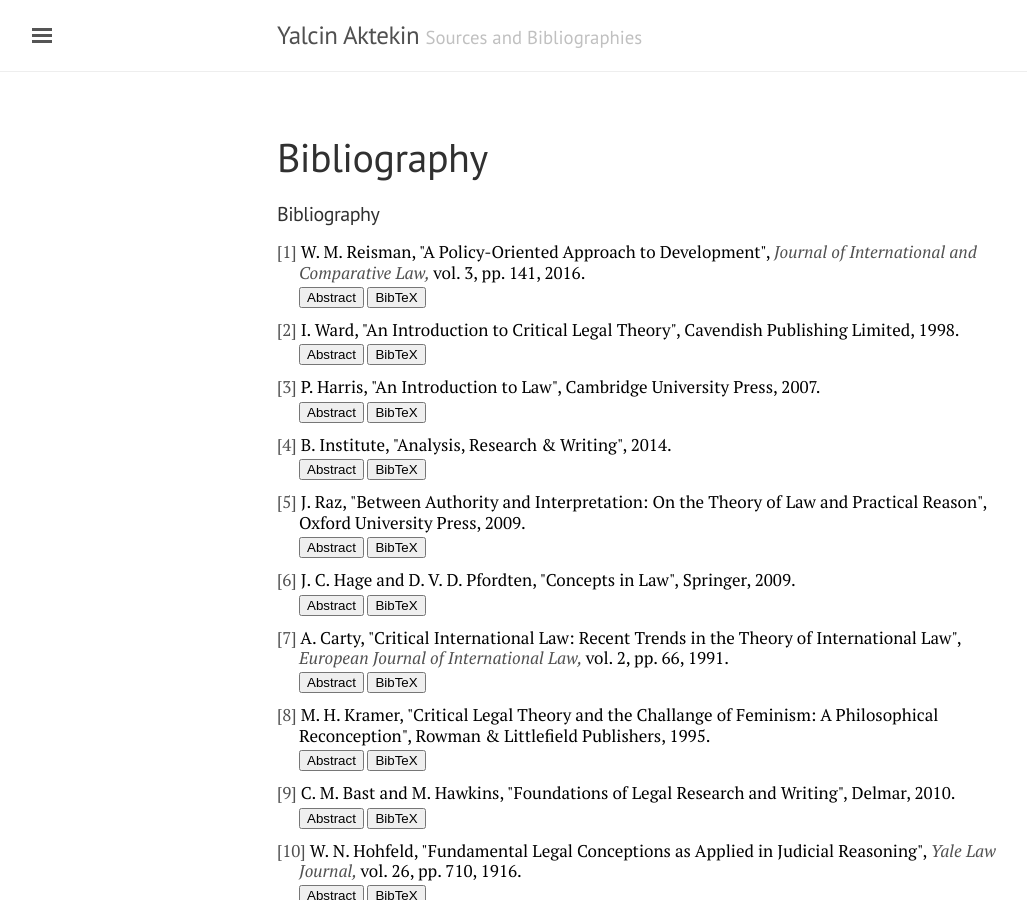
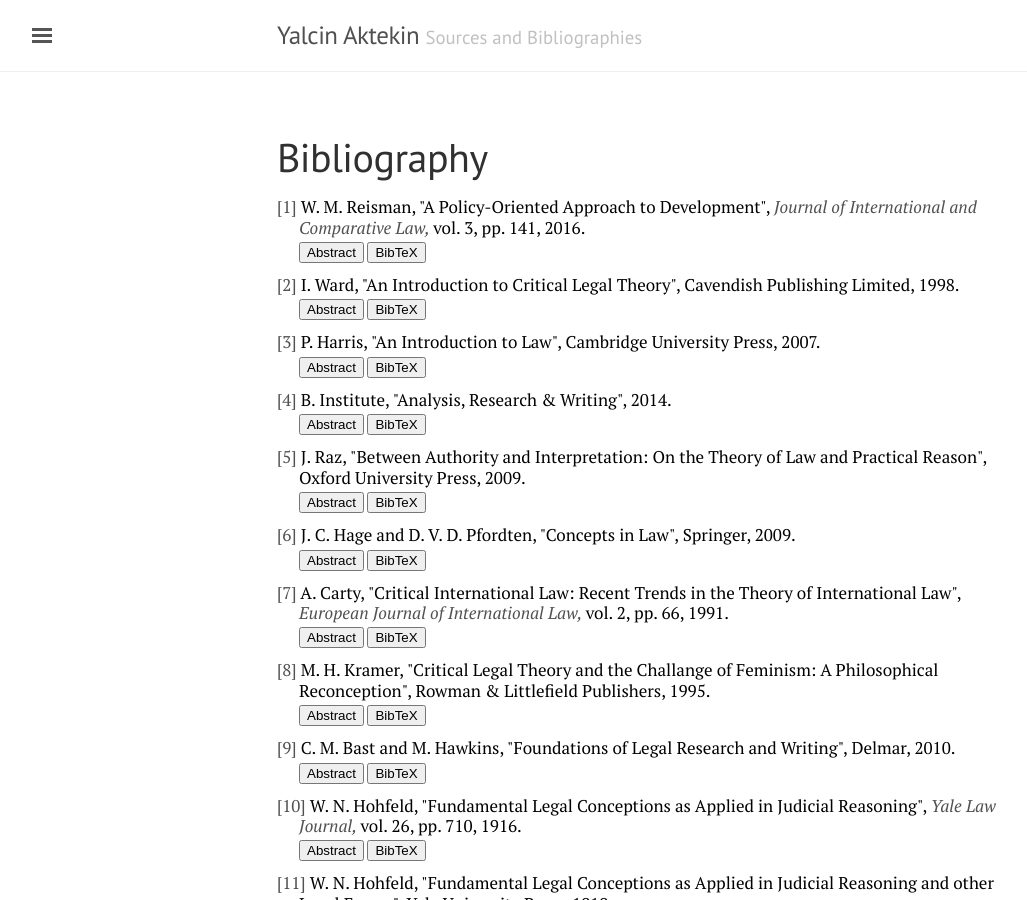
Before and after one commit to yalcinaktekin/yalcinaktekin.github.io, a Jekyll site: the page built from bib/bib.html, in a window 1280 px wide and 900 px high. Shown: the whole window, without its empty margins (3-1030 px from the left). Built offline with Jekyll 4.4.1, drawn with Linux system fonts in a browser that asks for light colours; Markdown is read by kramdown in place of the engine named in the settings.

Commit message:
Update bib.html

```diff
--- a/bib/bib.html
+++ b/bib/bib.html
@@ -8,7 +8,6 @@
 <link rel="stylesheet" href="/bib/github-bibdesk-export.css">
 <script src="/bib/github-toggle.js"></script>
 </head>
-  <h4>Bibliography</h4>
 <body>
 
 <!-- COPY EXPORT CONTENT -->
```
